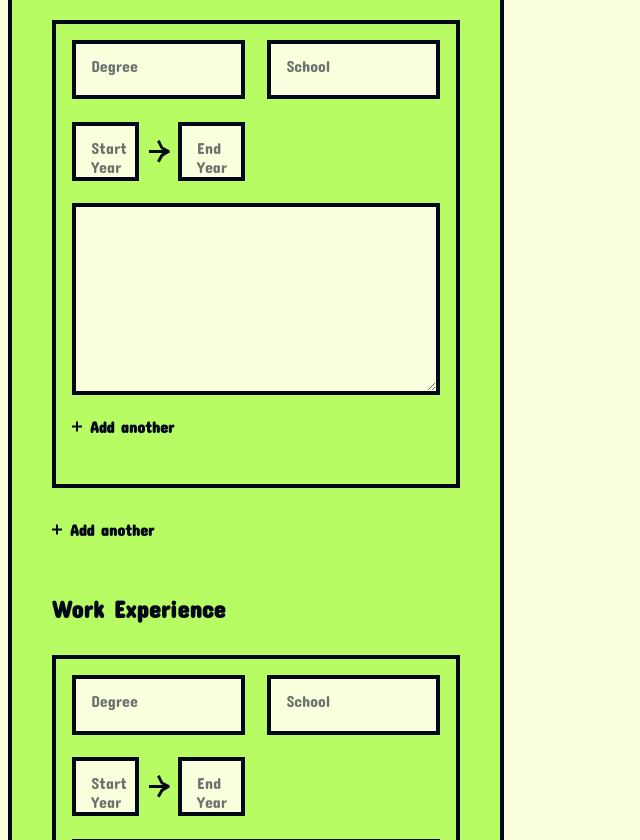
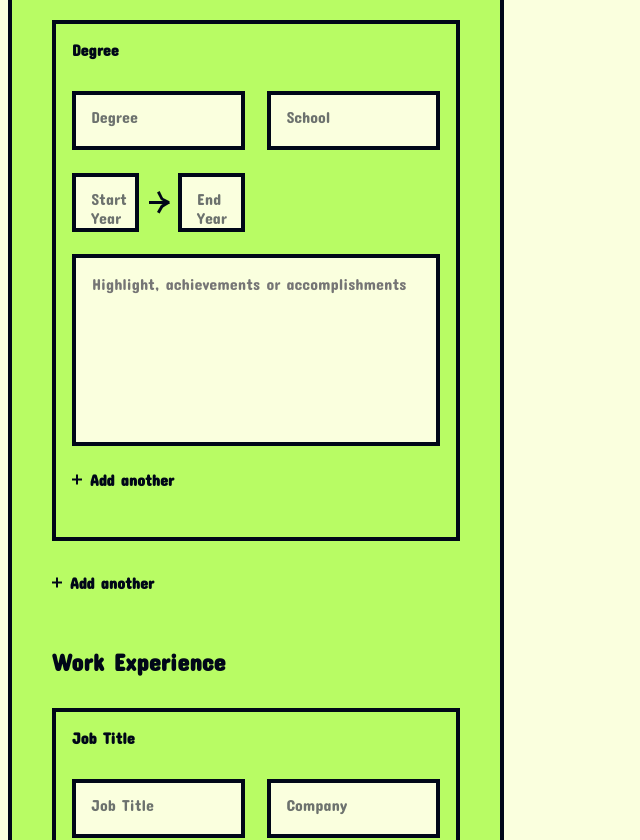
Before and after one commit to ADjoudi/resume, a React (Vite) app: page / in a window 1280 px wide. Shown: the part 860-1700 px from the top of the page, without its empty margins (0-640 px from the left). Built offline with nearby package versions, Linux system fonts and the light colour scheme.

Commit message:
finished inputs part

```diff
--- a/src/App.css
+++ b/src/App.css
@@ -3,6 +3,7 @@
 :root {
   --bg: #faffde;
   --secondary: #b8fc64;
+  --secondary-hover: #7ecf1b;
   --line: #000718;
   --line-op: #00071891;
   --border: 0.3rem solid var(--line);
@@ -20,8 +21,10 @@ body {
 
 .app {
   width: 100vw;
+  height: max-content;
   display: flex;
   flex-direction: row;
+  align-items: start;
   background-color: var(--bg);
 }
 
@@ -51,6 +54,7 @@ body {
   border: var(--border);
   padding: 1rem 1rem 0.2rem 1rem;
   font-size: 1rem;
+  resize: none;
 }
 
 .inputs textarea:focus {
--- a/src/App.jsx
+++ b/src/App.jsx
@@ -1,4 +1,4 @@
-import React from "react";
+import React, { useEffect, useState } from "react";
 import "./App.css";
 import Input from "./components/myInput.jsx";
 import Card from "./components/Card";
@@ -6,6 +6,161 @@ import Add from "./components/Add";
 import Link from "./components/Link";
 
 function App() {
+  const [info, setInfo] = useState({
+    fname: "",
+    lname: "",
+    job: "",
+    email: "",
+    phone: "",
+    address: "",
+  });
+  const [summary, setSummary] = useState("");
+  const [education, setEducation] = useState([
+    { degree: "", school: "", start: "", end: "", highlights: [""] },
+  ]);
+  const [experience, setExperience] = useState([
+    {
+      job: "",
+      company: "",
+      start: "",
+      end: "",
+      highlights: [""],
+    },
+  ]);
+  const [links, setLinks] = useState([{ label: "", link: "" }]);
+
+  const handleInfoChange = (e) => {
+    const { id, value } = e.target;
+    setInfo((prevInfo) => {
+      return { ...prevInfo, [id]: value };
+    });
+  };
+  const handleEducationChange = (e, index, highlightIndex) => {
+    const { id, value } = e.target;
+    setEducation((prevEducation) => {
+      return prevEducation.map((elem, i) => {
+        if (i === index) {
+          return { ...elem, [id]: value };
+        }
+        return elem;
+      });
+    });
+  };
+  const handleEducationHighlightChange = (e, index, highlightIndex) => {
+    const { value } = e.target;
+    setEducation((prevEducation) => {
+      const updatedEducation = prevEducation.map((edu, i) => {
+        if (i === index) {
+          const updatedHighlights = edu.highlights.map((highlight, j) => {
+            if (j === highlightIndex) {
+              return value;
+            }
+            return highlight;
+          });
+          return { ...edu, highlights: updatedHighlights };
+        }
+        return edu;
+      });
+      return updatedEducation;
+    });
+  };
+  const addEducationHighlight = (e, index) => {
+    setEducation((prevEducation) => {
+      const updatedEducation = prevEducation.map((edu, i) => {
+        if (i === index) {
+          const updatedHighlights = edu.highlights.concat([""]);
+          return { ...edu, highlights: updatedHighlights };
+        }
+        return edu;
+      });
+      return updatedEducation;
+    });
+  };
+  const addEducationCard = (e) => {
+    setEducation((prevEducation) => {
+      return prevEducation.concat([
+        {
+          degree: "",
+          school: "",
+          start: "",
+          end: "",
+          highlights: [""],
+        },
+      ]);
+    });
+  };
+  const handleExperienceChange = (e, index, highlightIndex) => {
+    const { id, value } = e.target;
+    setExperience((prevExperience) => {
+      return prevExperience.map((elem, i) => {
+        if (i === index) {
+          return { ...elem, [id]: value };
+        }
+        return elem;
+      });
+    });
+  };
+  const handleExperienceHighlightChange = (e, index, highlightIndex) => {
+    const { value } = e.target;
+    setExperience((prevExperience) => {
+      const updatedExperience = prevExperience.map((edu, i) => {
+        if (i === index) {
+          const updatedHighlights = edu.highlights.map((highlight, j) => {
+            if (j === highlightIndex) {
+              return value;
+            }
+            return highlight;
+          });
+          return { ...edu, highlights: updatedHighlights };
+        }
+        return edu;
+      });
+      return updatedExperience;
+    });
+  };
+  const addExperienceHighlight = (e, index) => {
+    setExperience((prevExperience) => {
+      const updatedExperience = prevExperience.map((edu, i) => {
+        if (i === index) {
+          const updatedHighlights = edu.highlights.concat([""]);
+          return { ...edu, highlights: updatedHighlights };
+        }
+        return edu;
+      });
+      return updatedExperience;
+    });
+  };
+  const addExperienceCard = (e) => {
+    setExperience((prevExperience) => {
+      return prevExperience.concat([
+        {
+          job: "",
+          company: "",
+          start: "",
+          end: "",
+          highlights: [""],
+        },
+      ]);
+    });
+  };
+  const handleLinkChange = (e, index) => {
+    const { id, value } = e.target;
+    setLinks((prevLinks) => {
+      const updatedLinks = prevLinks.map((link, i) => {
+        i === index ? { [id]: value } : link;
+      });
+      return updatedLinks;
+    });
+  };
+  const addLink = (e) => {
+    setLinks((prevLinks) => {
+      return prevLinks.concat([{ label: "", link: "" }]);
+    });
+  };
+
+  useEffect(() => {
+    console.log(experience);
+  }, [experience]);
   return (
     <div className="app">
       <div className="inputs">
@@ -13,32 +168,95 @@ function App() {
           <section className="personal-info">
             <h1>Personal Information</h1>
             <div>
-              <Input id="fname" name="First Name" />
-              <Input id="lname" name="Last Name" />
-              <Input id="job" name="Job Title" />
-              <Input id="email" name="Email" />
-              <Input id="phone" name="Phone Number" />
-              <Input id="address" name="Address" />
+              <Input
+                id="fname"
+                label="First Name"
+                handleInfoChange={handleInfoChange}
+              />
+              <Input
+                id="lname"
+                label="Last Name"
+                handleInfoChange={handleInfoChange}
+              />
+              <Input
+                id="currentJobTitle"
+                label="Current Job Title"
+                handleInfoChange={handleInfoChange}
+              />
+              <Input
+                id="email"
+                label="Email"
+                handleInfoChange={handleInfoChange}
+              />
+              <Input
+                id="phoneNumber"
+                label="Phone Number"
+                handleInfoChange={handleInfoChange}
+              />
+              <Input
+                id="address"
+                label="Address"
+                handleInfoChange={handleInfoChange}
+              />
             </div>
           </section>
+          {/*----------------------------------------------------------------- */}
           <section>
             <h1>Professional Summary</h1>
-            <textarea />
+            <textarea onChange={(e) => setSummary(e.target.value)} />
           </section>
+          {/*----------------------------------------------------------------- */}
           <section>
             <h1>Education</h1>
-            <Card />
-            <Add />
+            {education.map((card, index) => (
+              <Card
+                prefix="education"
+                key={index}
+                index={index}
+                title={"Degree"}
+                location={"School"}
+                start={"Start Year"}
+                end={"End Year"}
+                highlights={card.highlights}
+                handleInfoChange={handleEducationChange}
+                handleHighlightChange={handleEducationHighlightChange}
+                addHighlight={addEducationHighlight}
+              />
+            ))}
+            <Add add={addEducationCard} />
           </section>
+          {/*----------------------------------------------------------------- */}
           <section>
             <h1>Work Experience</h1>
-            <Card />
-            <Add />
+            {experience.map((card, index) => (
+              <Card
+                prefix="experience"
+                key={index}
+                index={index}
+                title={"Job Title"}
+                location={"Company"}
+                start={"Start Year"}
+                end={"End Year"}
+                highlights={card.highlights}
+                handleInfoChange={handleExperienceChange}
+                handleHighlightChange={handleExperienceHighlightChange}
+                addHighlight={addExperienceHighlight}
+              />
+            ))}
+            <Add add={addExperienceCard} />
           </section>
+          {/*----------------------------------------------------------------- */}
           <section>
             <h1>Social Links</h1>
-            <Link />
-            <Add />
+            {links.map((link, index) => (
+              <Link
+                key={index}
+                index={index}
+                link={link}
+                handleInfoChange={handleLinkChange}
+              />
+            ))}
+            <Add add={addLink} />
           </section>
         </form>
       </div>
--- a/src/components/Add.css
+++ b/src/components/Add.css
@@ -1,8 +1,15 @@
-.add-btn {
+.inputs .add-btn {
   display: flex;
   flex-direction: row;
   gap: 0.5rem;
 }
-.add-btn h4 {
+.inputs .add-btn:hover {
+  cursor: pointer;
+}
+.inputs .add-btn h4 {
   font-size: 1rem;
 }
+
+.inputs .add-btn:hover img {
+  transform: rotate(180deg);
+}
--- a/src/components/Add.jsx
+++ b/src/components/Add.jsx
@@ -2,9 +2,14 @@ import React from "react";
 import "./Add.css";
 import addIcon from "../assets/add-icon.svg";
 
-function Add() {
+function Add({ add }) {
   return (
-    <div className="add-btn">
+    <div
+      className="add-btn"
+      onClick={() => {
+        add();
+      }}
+    >
       <img src={addIcon} alt="" />
       <h4>Add another</h4>
     </div>
--- a/src/components/Card.css
+++ b/src/components/Card.css
@@ -1,24 +1,40 @@
-.card {
+.inputs .card-container {
   border: var(--border);
+  display: flex;
+  flex-direction: column;
+}
+.inputs .card {
   padding: 1rem 1rem 3rem 1rem;
-
   display: grid;
   grid-template-columns: 1fr 1fr;
   grid-template-rows: 1fr;
   gap: 1.4rem;
+
+  max-height: 9999px;
+  overflow: hidden;
+}
+.inputs .card-container .details {
+  max-height: 0px;
+  padding: 0rem 1rem 0rem 1rem;
+  transition: padding 0.2 ease;
 }
 
-.card .years {
+.inputs .card .years {
   display: flex;
   flex-direction: row;
   align-items: center;
   justify-content: start;
   gap: 0.5rem;
 }
-.card textarea {
-  grid-column: 1/3;
-  grid-row: 3;
+.inputs .card-container header {
+  position: relative;
+  padding: 1rem;
+  cursor: pointer;
 }
-.card div:last-child {
-  grid-row: 4;
+.inputs .card-container header:hover {
+  background-color: var(--secondary-hover);
 }
+
+.inputs .card-container header h2 {
+  font-size: 1rem;
+}
--- a/src/components/Card.jsx
+++ b/src/components/Card.jsx
@@ -1,21 +1,62 @@
 import React from "react";
 import "./Card.css";
 import Input from "./myInput.jsx";
-import Add from "./Add.jsx";
 import arrow from "../assets/arrow.svg";
+import Highlights from "./Highlights";
+import Add from "./Add";
 
-function Card(props) {
+function Card({
+  prefix,
+  index,
+  title,
+  location,
+  start,
+  end,
+  highlights,
+  handleInfoChange,
+  handleHighlightChange,
+  addHighlight,
+}) {
+  const toggleDetails = (e) => {
+    e.currentTarget.nextElementSibling.classList.toggle("details");
+  };
   return (
-    <div className="card">
-      <Input id="degree" name="Degree" />
-      <Input id="school" name="School" />
-      <div className="years">
-        <Input id="start" name="Start Year" />
-        <img src={arrow} alt="->" />
-        <Input id="end" name="End Year" />
+    <div className="card-container" key={index}>
+      <header onClick={toggleDetails}>
+        <h2>{title.length === 0 ? "------" : title}</h2>
+      </header>
+      <div className="card">
+        <Input
+          id={prefix + title}
+          label={title}
+          handleInfoChange={(e) => handleInfoChange(e, index)}
+        />
+        <Input
+          id={prefix + location}
+          label={location}
+          handleInfoChange={(e) => handleInfoChange(e, index)}
+        />
+        <div className="years">
+          <Input
+            id={prefix + start}
+            label={start}
+            handleInfoChange={(e) => handleInfoChange(e, index)}
+          />
+          <img src={arrow} alt="->" />
+          <Input
+            id={prefix + end}
+            label={end}
+            handleInfoChange={(e) => handleInfoChange(e, index)}
+          />
+        </div>
+        <Highlights
+          highlights={highlights}
+          handleHighlightChange={(e, highlightIndex) =>
+            handleHighlightChange(e, index, highlightIndex)
+          }
+          addHighlight={(e) => addHighlight(e, index)}
+        />
       </div>
-      <textarea />
-      <Add />
     </div>
   );
 }
--- /dev/null
+++ b/src/components/Highlights.css
@@ -0,0 +1,7 @@
+.inputs .highlights {
+  grid-column: 1/3;
+  grid-row: 3;
+  display: flex;
+  flex-direction: column;
+  gap: 1.5rem;
+}
--- /dev/null
+++ b/src/components/Highlights.jsx
@@ -0,0 +1,21 @@
+import React, { useState } from "react";
+import Add from "./Add";
+import "./Highlights.css";
+
+function Highlights({ highlights, handleHighlightChange, addHighlight }) {
+  return (
+    <div className="highlights">
+      {highlights.map((highlight, highlightIndex) => (
+        <textarea
+          key={highlightIndex}
+          value={highlight}
+          placeholder="Highlight, achievements or accomplishments "
+          onChange={(e) => handleHighlightChange(e, highlightIndex)}
+        />
+      ))}
+      <Add add={(e) => addHighlight(e)} />
+    </div>
+  );
+}
+
+export default Highlights;
--- a/src/components/Link.css
+++ b/src/components/Link.css
@@ -1,4 +1,4 @@
-.link {
+.inputs .link {
   border: var(--border);
   padding: 1rem;
 
--- a/src/components/myInput.css
+++ b/src/components/myInput.css
@@ -1,10 +1,10 @@
-.input-container {
+.inputs .input-container {
   position: relative;
   height: fit-content;
   width: 100%;
 }
 
-input {
+.inputs input {
   width: 100%;
   background-color: var(--bg);
   border: var(--border);
@@ -13,15 +13,15 @@ input {
   line-height: 200%;
 }
 
-input:focus {
+.inputs input:focus {
   transform: scale(1.04) translateY(-0.4rem);
   box-shadow: 0rem 0.6rem 0px -0.4rem var(--line);
   outline: none;
 }
-input:focus + label {
+.inputs input:focus + label {
   transform: translateX(-0.5rem) translateY(-0.4rem);
 }
-label {
+.inputs label {
   position: absolute;
   top: 1rem;
   left: 1.2rem;
@@ -31,7 +31,7 @@ label {
   transform: scale(1);
 }
 
-.label-up {
+.inputs .label-up {
   font-size: 0.8rem;
   top: 0.5rem;
   transform: translateX(-0.1rem);
--- a/src/components/myInput.jsx
+++ b/src/components/myInput.jsx
@@ -1,7 +1,7 @@
 import React, { useState } from "react";
 import "./myInput.css";
 
-function Input({ id = "input", name = "input" }) {
+function Input({ id = "input", label = "input", handleInfoChange }) {
   const addLabelAnimation = (e) => {
     e.target.nextElementSibling.classList.add("label-up");
   };
@@ -10,15 +10,16 @@ function Input({ id = "input", name = "input" }) {
       e.target.nextElementSibling.classList.remove("label-up");
     }
   };
+
   return (
     <div className="input-container">
       <input
         id={id}
-        name={name}
         onFocus={addLabelAnimation}
         onBlur={handleLabelAnimation}
+        onChange={(e) => handleInfoChange(e)}
       />
-      <label htmlFor={id}>{name}</label>
+      <label htmlFor={id}>{label}</label>
     </div>
   );
 }
```
Also changed, not shown: src/components/Link.jsx (+14 -3 lines).
